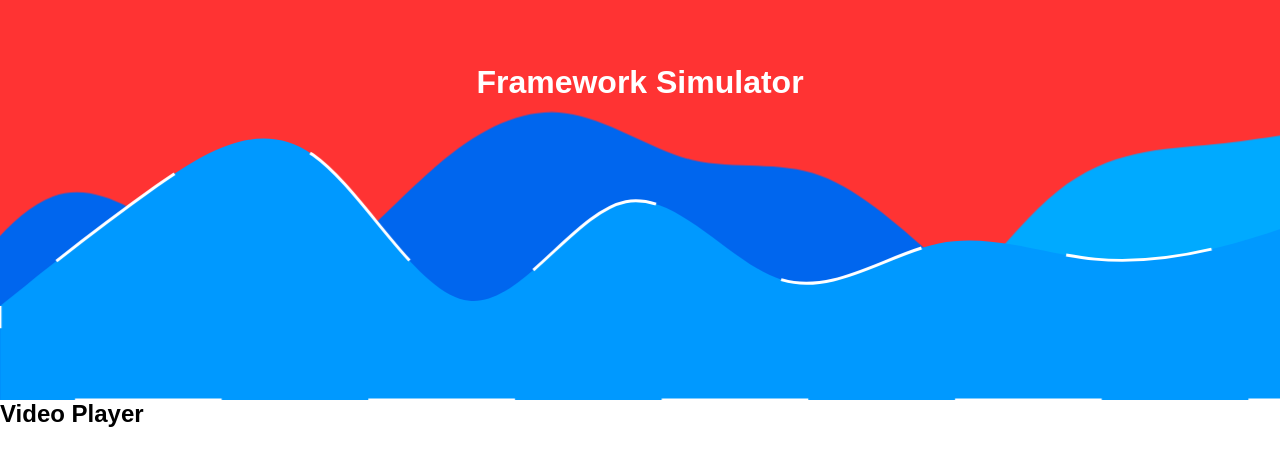
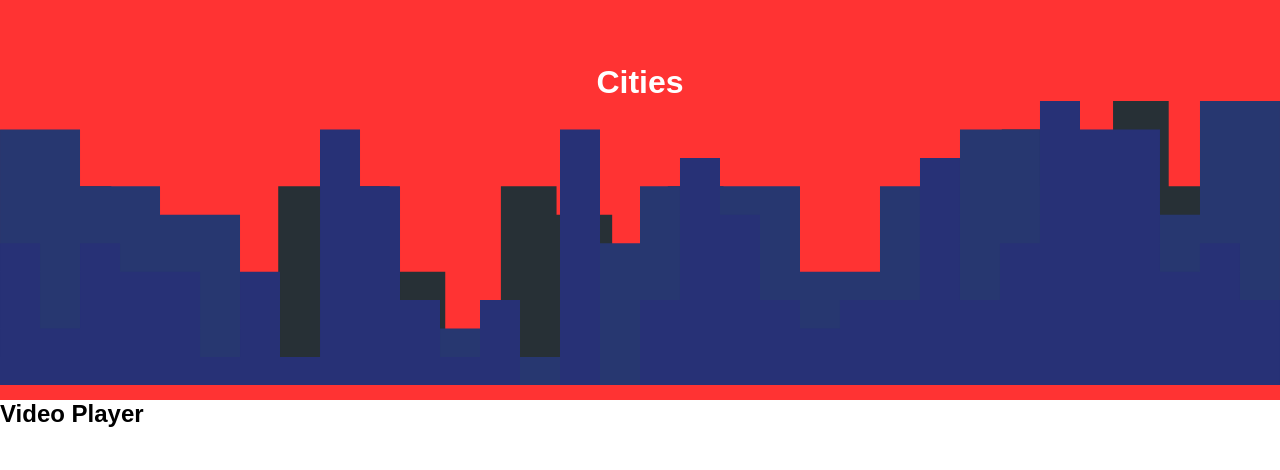
Before and after one commit to Raycia/css-media, a website built with webpack: page src/index.html in a window 1280 px wide. Shown: the top 470 px of the page. Built offline with nearby package versions, Linux system fonts and the light colour scheme.

Commit message:
Update index.html

```diff
--- a/src/index.html
+++ b/src/index.html
@@ -5,17 +5,16 @@
     <meta http-equiv="X-UA-Compatible" content="IE=edge">
     <meta name="viewport" content="width=device-width, initial-scale=1.0">
     <link rel="stylesheet" href="https://cdnjs.cloudflare.com/ajax/libs/font-awesome/6.0.0-beta3/css/all.min.css" integrity="sha512-Fo3rlrZj/k7ujTnHg4CGR2D7kSs0v4LLanw2qksYuRlEzO+tcaEPQogQ0KaoGN26/zrn20ImR1DfuLWnOo7aBA==" crossorigin="anonymous" referrerpolicy="no-referrer" />
-    <title>Framework Simulator</title>
+    <title>Cities</title>
 </head>
 <body>
     <div id="root">
         <header id="vetoriais">
-            <h1>Framework Simulator</h1>
+            <h1>Cities</h1>
 
-            <svg class="waves" xmlns="http://www.w3.org/2000/svg" viewBox="0 0 1440 320">
-                <path class="wave-01" fill="#00AAff" fill-opacity="1" d="M0,288L26.7,261.3C53.3,235,107,181,160,154.7C213.3,128,267,128,320,138.7C373.3,149,427,171,480,192C533.3,213,587,235,640,245.3C693.3,256,747,256,800,266.7C853.3,277,907,299,960,266.7C1013.3,235,1067,149,1120,106.7C1173.3,64,1227,64,1280,58.7C1333.3,53,1387,43,1413,37.3L1440,32L1440,320L1413.3,320C1386.7,320,1333,320,1280,320C1226.7,320,1173,320,1120,320C1066.7,320,1013,320,960,320C906.7,320,853,320,800,320C746.7,320,693,320,640,320C586.7,320,533,320,480,320C426.7,320,373,320,320,320C266.7,320,213,320,160,320C106.7,320,53,320,27,320L0,320Z"></path>
-                <path class="wave-02" fill="#0066EE" fill-opacity="1" d="M0,256L21.8,224C43.6,192,87,128,131,112C174.5,96,218,128,262,154.7C305.5,181,349,203,393,186.7C436.4,171,480,117,524,80C567.3,43,611,21,655,26.7C698.2,32,742,64,785,74.7C829.1,85,873,75,916,90.7C960,107,1004,149,1047,186.7C1090.9,224,1135,256,1178,256C1221.8,256,1265,224,1309,218.7C1352.7,213,1396,235,1418,245.3L1440,256L1440,320L1418.2,320C1396.4,320,1353,320,1309,320C1265.5,320,1222,320,1178,320C1134.5,320,1091,320,1047,320C1003.6,320,960,320,916,320C872.7,320,829,320,785,320C741.8,320,698,320,655,320C610.9,320,567,320,524,320C480,320,436,320,393,320C349.1,320,305,320,262,320C218.2,320,175,320,131,320C87.3,320,44,320,22,320L0,320Z"></path>
-                <path class="wave-03"  fill="#0099ff" fill-opacity="1" d="M0,224L26.7,202.7C53.3,181,107,139,160,101.3C213.3,64,267,32,320,69.3C373.3,107,427,213,480,218.7C533.3,224,587,128,640,117.3C693.3,107,747,181,800,197.3C853.3,213,907,171,960,160C1013.3,149,1067,171,1120,176C1173.3,181,1227,171,1280,154.7C1333.3,139,1387,117,1413,106.7L1440,96L1440,320L1413.3,320C1386.7,320,1333,320,1280,320C1226.7,320,1173,320,1120,320C1066.7,320,1013,320,960,320C906.7,320,853,320,800,320C746.7,320,693,320,640,320C586.7,320,533,320,480,320C426.7,320,373,320,320,320C266.7,320,213,320,160,320C106.7,320,53,320,27,320L0,320Z"></path>
+            <svg xmlns="http://www.w3.org/2000/svg" viewBox="0 0 1440 320"><path fill="#273036" fill-opacity="1" d="M0,288L0,192L62.6,192L62.6,96L125.2,96L125.2,288L187.8,288L187.8,224L250.4,224L250.4,256L313,256L313,96L375.7,96L375.7,96L438.3,96L438.3,192L500.9,192L500.9,288L563.5,288L563.5,96L626.1,96L626.1,128L688.7,128L688.7,288L751.3,288L751.3,96L813.9,96L813.9,160L876.5,160L876.5,224L939.1,224L939.1,288L1001.7,288L1001.7,160L1064.3,160L1064.3,192L1127,192L1127,32L1189.6,32L1189.6,288L1252.2,288L1252.2,0L1314.8,0L1314.8,96L1377.4,96L1377.4,256L1440,256L1440,320L1377.4,320L1377.4,320L1314.8,320L1314.8,320L1252.2,320L1252.2,320L1189.6,320L1189.6,320L1127,320L1127,320L1064.3,320L1064.3,320L1001.7,320L1001.7,320L939.1,320L939.1,320L876.5,320L876.5,320L813.9,320L813.9,320L751.3,320L751.3,320L688.7,320L688.7,320L626.1,320L626.1,320L563.5,320L563.5,320L500.9,320L500.9,320L438.3,320L438.3,320L375.7,320L375.7,320L313,320L313,320L250.4,320L250.4,320L187.8,320L187.8,320L125.2,320L125.2,320L62.6,320L62.6,320L0,320L0,320Z"></path>
+                <path fill="#273770" fill-opacity="1" d="M0,128L0,32L90,32L90,96L180,96L180,128L270,128L270,320L360,320L360,256L450,256L450,256L540,256L540,288L630,288L630,160L720,160L720,96L810,96L810,96L900,96L900,192L990,192L990,96L1080,96L1080,32L1170,32L1170,96L1260,96L1260,128L1350,128L1350,0L1440,0L1440,320L1350,320L1350,320L1260,320L1260,320L1170,320L1170,320L1080,320L1080,320L990,320L990,320L900,320L900,320L810,320L810,320L720,320L720,320L630,320L630,320L540,320L540,320L450,320L450,320L360,320L360,320L270,320L270,320L180,320L180,320L90,320L90,320L0,320L0,320Z"></path>
+                <path fill="#273176" fill-opacity="1" d="M0,128L0,160L45,160L45,256L90,256L90,160L135,160L135,192L180,192L180,192L225,192L225,288L270,288L270,192L315,192L315,288L360,288L360,32L405,32L405,96L450,96L450,224L495,224L495,288L540,288L540,224L585,224L585,320L630,320L630,32L675,32L675,320L720,320L720,224L765,224L765,64L810,64L810,128L855,128L855,224L900,224L900,256L945,256L945,224L990,224L990,224L1035,224L1035,64L1080,64L1080,224L1125,224L1125,160L1170,160L1170,0L1215,0L1215,32L1260,32L1260,32L1305,32L1305,192L1350,192L1350,160L1395,160L1395,224L1440,224L1440,320L1395,320L1395,320L1350,320L1350,320L1305,320L1305,320L1260,320L1260,320L1215,320L1215,320L1170,320L1170,320L1125,320L1125,320L1080,320L1080,320L1035,320L1035,320L990,320L990,320L945,320L945,320L900,320L900,320L855,320L855,320L810,320L810,320L765,320L765,320L720,320L720,320L675,320L675,320L630,320L630,320L585,320L585,320L540,320L540,320L495,320L495,320L450,320L450,320L405,320L405,320L360,320L360,320L315,320L315,320L270,320L270,320L225,320L225,320L180,320L180,320L135,320L135,320L90,320L90,320L45,320L45,320L0,320L0,320Z"></path>
             </svg>
 
         </header>
@@ -24,7 +23,7 @@
             <h2>Video Player</h2>
             <div class="container">
                 <div id="player">
-                    <video id="video" src="./assets/images/Como é a viagem de trem Eurostar entre Paris e Londres (1).mp4"></video>
+                    <video id="video" src="./assets/images/viagem.mov"></video>
                     <div class="controls">
                         <button id="btn-play">
                             <i class="fa fa-play"></i>
```
